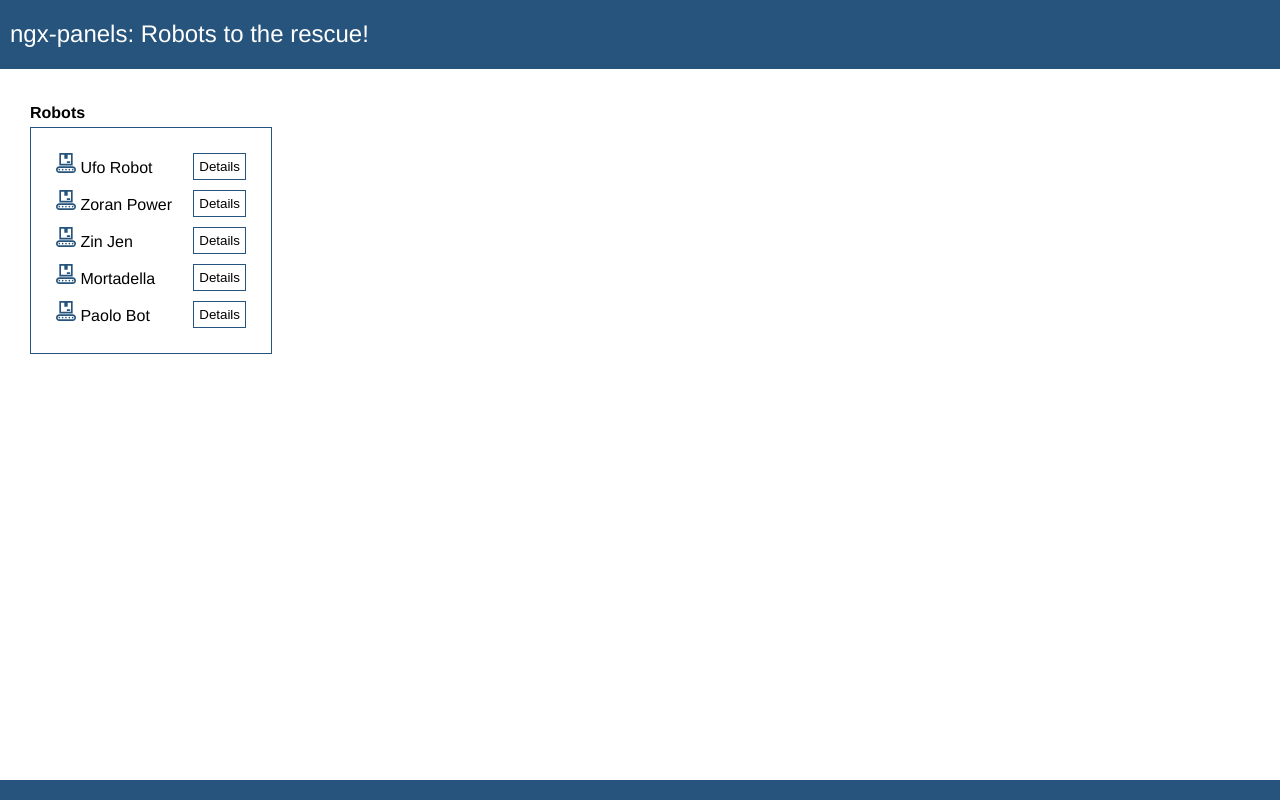
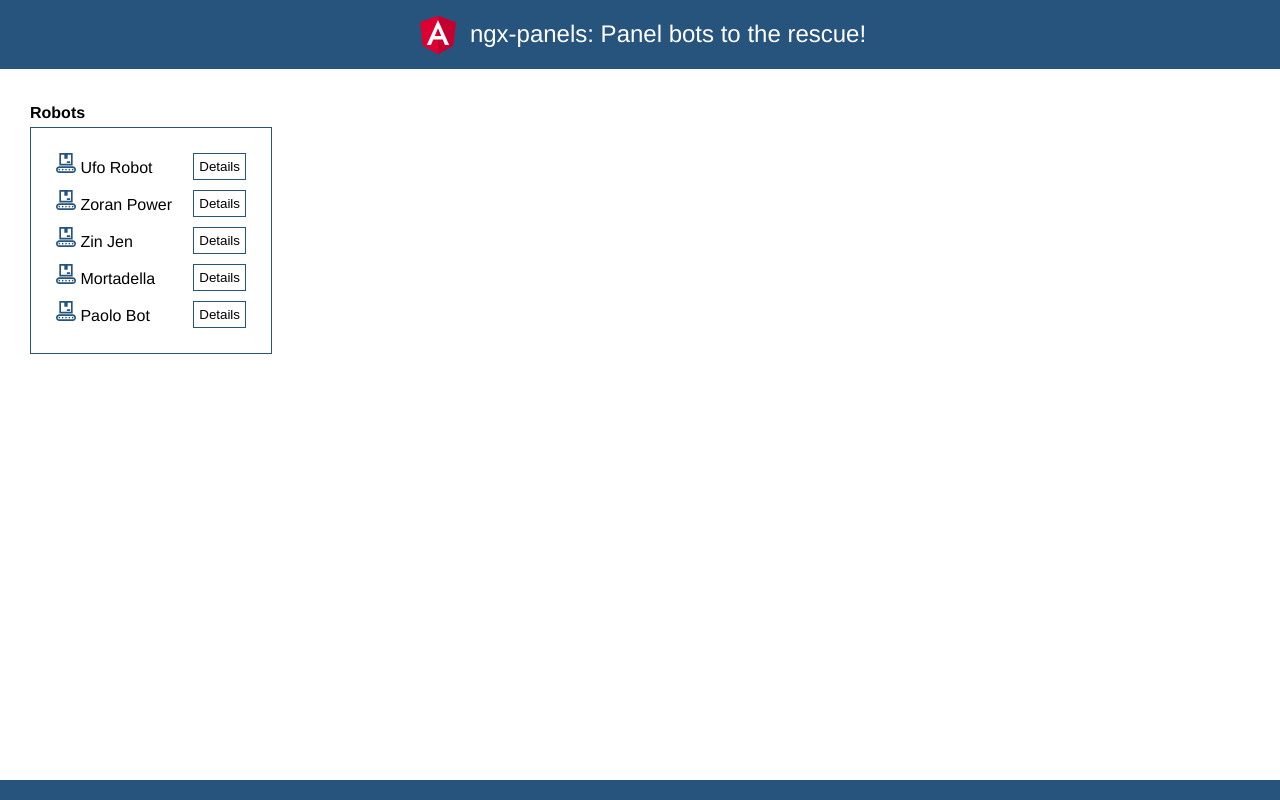
Before and after one commit to verizonconnect/ngx-panels, an Angular app: page / in a window 1280 px wide. Built offline with nearby package versions, Linux system fonts and the light colour scheme.

Commit message:
fixing styles

```diff
--- a/src/app/app.component.html
+++ b/src/app/app.component.html
@@ -1,7 +1,12 @@
 <div class="app-root__container">
-  <div class="app-root__navbar">ngx-panels: Robots to the rescue!</div>
+  <div class="app-root__navbar">
+    <div class="app-root__title">
+      <img class="app-root__angular-logo" src="../assets/angular.svg" />
+      <div>ngx-panels: Panel bots to the rescue!</div>
+    </div>
+  </div>
   <div class="app-root__body">
-    <div class="app-root__title">Robots</div>
+    <div class="app-root__list-title">Robots</div>
     <div class="app-root__robot-list">
       <div *ngFor="let robot of robots" class="app-root__robot">
         <div>
--- a/src/app/app.component.scss
+++ b/src/app/app.component.scss
@@ -46,7 +46,17 @@
   &__icon{
       width: 20px;
   }
-  &__title {
+  &__angular-logo{
+    width: 48px;
+    margin-right: 8px;
+  }
+  &__title{
+      display: flex;
+      flex-direction: row;
+      justify-content: center;
+      align-items: center;
+  }
+  &__list-title {
     padding: 5px 0;
     font-weight: bold;
   }
```
Also changed, not shown: src/assets/angular.svg (added).
